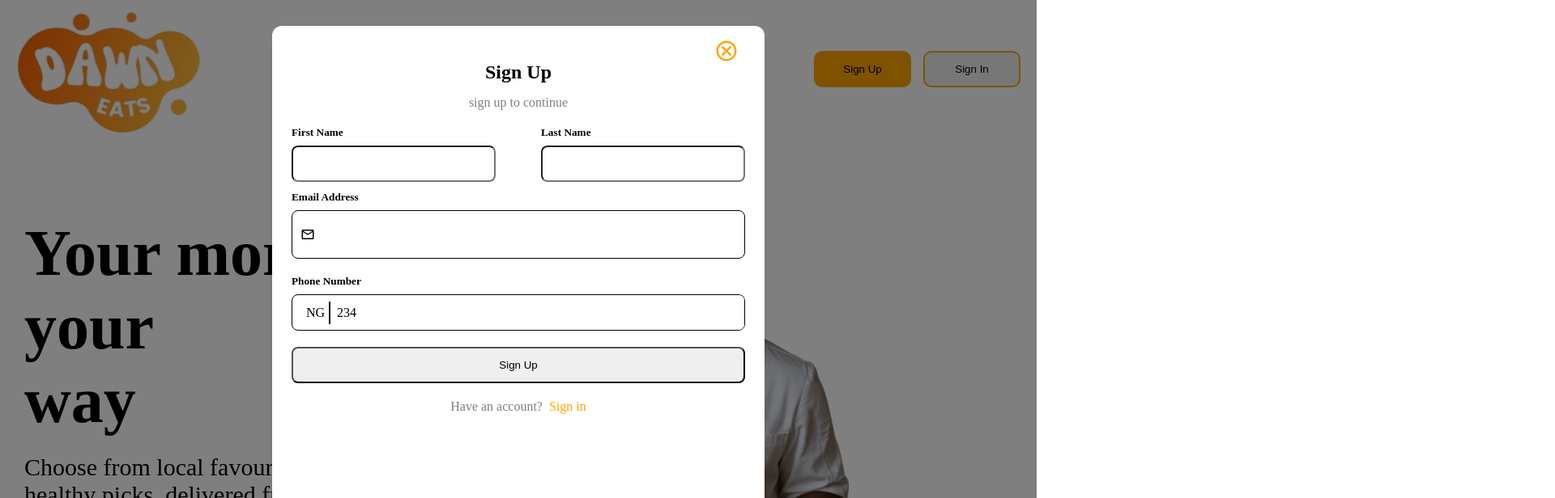
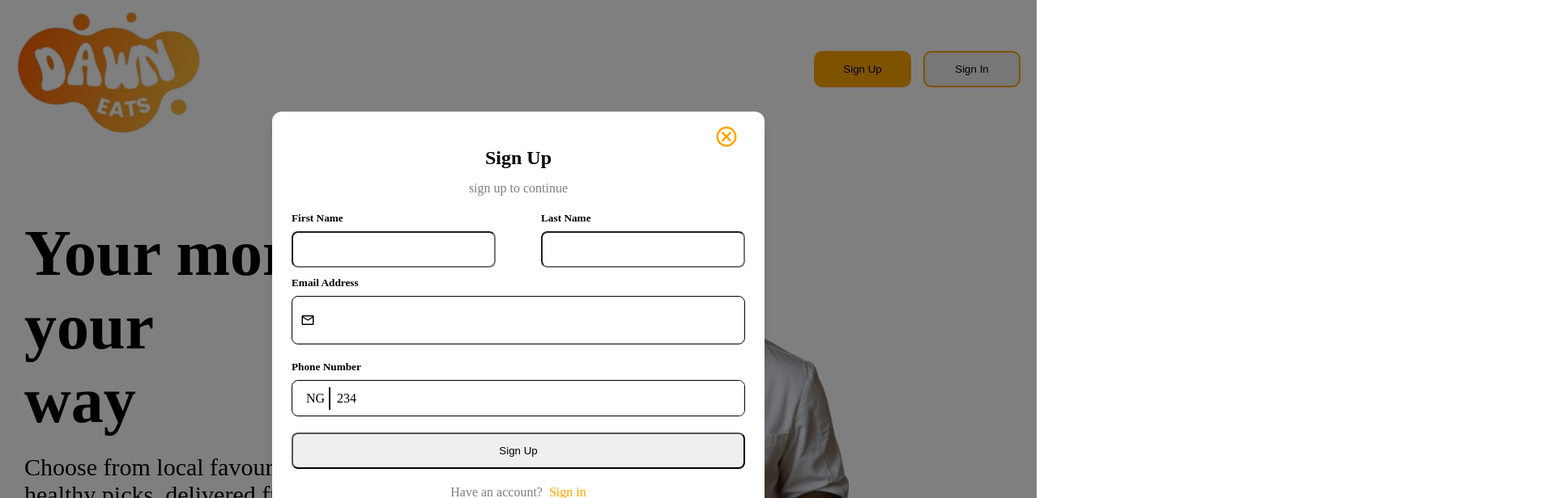
Before and after one commit to IamOluwatoyin/Dawn-Eats-BreakFast-Website, a React (Vite) app: page / in a window 1280 px wide. Both pictures are taken after a click on the button "Sign Up". Shown: the top 616 px of the page at 81% size, 1920 px wide, since content can reach past the window. Built offline with nearby package versions, Linux system fonts and the light colour scheme.

Commit message:
fix modal issues

```diff
--- a/src/Auth/Signin.jsx
+++ b/src/Auth/Signin.jsx
@@ -1,54 +1,140 @@
-import React from 'react'
-import { MdOutlineCancel,  MdOutlineMail } from "react-icons/md"
-import { NavLink } from 'react-router-dom'
-import "./Signin.css"
+import React from "react";
+import { MdOutlineCancel, MdOutlineMail } from "react-icons/md";
+import { NavLink } from "react-router-dom";
+import "./Signin.css";
 
-const Signin = ({onclose}) => {
+const Signin = ({ onclose, onSwitchToSignup }) => {
   return (
-    <div className='Signin-wrapper'>
-
-      <form className='signin-holder'>
-        <div className='img-logo'>
-        <img src='/Images/smallLogo.jpg' alt='logo'/>
+    <div className="Signin-wrapper">
+      <form className="signin-holder">
+        <div className="img-logo">
+          <img src="/Images/smallLogo.jpg" alt="logo" />
         </div>
 
-        <div onClick={()=>onclose()} className='modal-cancel2'>
-
+        <div onClick={() => onclose()} className="modal-cancel2">
           <MdOutlineCancel />
         </div>
-                <div style={{display:"flex", gap:"15px", flexDirection:"column", textAlign:"center", margin:"20px"}}>
-          <h1>Sign Up</h1>
-        <span style={{color:"grey"}}>sign up to continue</span>
+        <div
+          style={{
+            display: "flex",
+            gap: "15px",
+            flexDirection: "column",
+            textAlign: "center",
+            margin: "20px",
+          }}
+        >
+          <h1>Sign In</h1>
+          <span style={{ color: "grey" }}>sign in to continue</span>
         </div>
 
-         <div style={{width:"100%", display:"flex", flexDirection:"column", gap:"8px"}} >
-
+        <div
+          style={{
+            width: "100%",
+            display: "flex",
+            flexDirection: "column",
+            gap: "8px",
+          }}
+        >
           <h5>Email Address</h5>
-          <div style={{width:"100%", height:"60px", display:"flex", alignItems:"center",   border:"1px solid black ",  borderRadius:"8px", padding:" 0 10px", }}>
-              < MdOutlineMail style={{fontSize:"18px"}}/>
-          <input style={{flex:"1", height:"100%",   outline:"none", border:"none"}}/>
-
+          <div
+            style={{
+              width: "100%",
+              height: "60px",
+              display: "flex",
+              alignItems: "center",
+              border: "1px solid black ",
+              borderRadius: "8px",
+              padding: " 0 10px",
+            }}
+          >
+            <MdOutlineMail style={{ fontSize: "18px" }} />
+            <input
+              style={{
+                flex: "1",
+                height: "100%",
+                outline: "none",
+                border: "none",
+              }}
+            />
+          </div>
         </div>
 
-
+        <div
+          style={{
+            width: "100%",
+            marginTop: "20px",
+            display: "flex",
+            flexDirection: "column",
+            gap: "8px",
+          }}
+        >
+          <h5>Password</h5>
+          <div
+            style={{
+              width: "100%",
+              height: "60px",
+              display: "flex",
+              alignItems: "center",
+              border: "1px solid black ",
+              borderRadius: "8px",
+              padding: " 0 10px",
+            }}
+          >
+            <input
+              type="password"
+              style={{
+                flex: "1",
+                height: "100%",
+                outline: "none",
+                border: "none",
+              }}
+            />
+          </div>
         </div>
 
-        <div style={{width:"100%", marginTop:"20px", display:"flex", flexDirection:"column", gap:"8px"}}>
-            <button style={{width:"100%", height:"40px", borderRadius:"8px", padding:"10px"}}>Sign Up</button>
+        <div
+          style={{
+            width: "100%",
+            marginTop: "20px",
+            display: "flex",
+            flexDirection: "column",
+            gap: "8px",
+          }}
+        >
+          <button
+            style={{
+              width: "100%",
+              height: "40px",
+              borderRadius: "8px",
+              padding: "10px",
+            }}
+          >
+            Sign In
+          </button>
         </div>
 
-          <div style={{display:"flex",justifyContent:"center",gap:"8px", marginTop:"20px"}}>
-                   <p style={{color:"grey"}}>New to DawnEats?</p>
+        <div
+          style={{
+            display: "flex",
+            justifyContent: "center",
+            gap: "8px",
+            marginTop: "20px",
+            marginBottom: "20px",
+          }}
+        >
+          <p style={{ color: "grey" }}>New to DawnEats?</p>
 
-                   <NavLink to= {"/Signup"}style={{color:"orange", textDecoration:"none"}}> Sign up</NavLink>
+          <p
+            style={{ color: "orange", textDecoration: "none", cursor: "pointer" }}
+            onClick={onSwitchToSignup}
+          >
+            {" "}
+            Sign up
+          </p>
         </div>
+      </form>
+    </div>
+  );
+};
 
-
-      </form>
-
-
-    </div>
-  )
-}
-
-export default Signin
+export default Signin;
--- a/src/Auth/Signup.css
+++ b/src/Auth/Signup.css
@@ -1,6 +1,5 @@
-.form-wrapper{
+.form-wrapper {
   width: 100%;
-  height: 95vh;
   display: flex;
   align-items: center;
   position: fixed;
@@ -13,7 +12,7 @@
   padding: 0 1rem;
 }
 
-.form-holder{
+.form-holder {
   position: relative;
   background-color: #fff;
   border-radius: 0.75rem;
@@ -27,16 +26,12 @@
   display: flex;
   flex-direction: column;
   align-items: center;
-
- height: 87vh;
-
 }
-.modal-cancel{
+.modal-cancel {
   position: absolute;
   top: 1rem;
   right: 2rem;
   color: orange;
   font-size: 30px;
   cursor: pointer;
-
 }
--- a/src/Auth/Signup.jsx
+++ b/src/Auth/Signup.jsx
@@ -1,86 +1,221 @@
-import React, { useState } from 'react'
-import "./Signup.css"
-import { MdOutlineCancel, MdOutlineMail  } from "react-icons/md"
-import { NavLink, useNavigate } from 'react-router-dom'
-import VerifyEmail from './VerifyEmail'
+import React, { useState } from "react";
+import "./Signup.css";
+import { MdOutlineCancel, MdOutlineMail } from "react-icons/md";
+import VerifyEmail from "./VerifyEmail";
 
-const Signup = ({onclose}) => {
-   const navigate = useNavigate(
-     (<VerifyEmail/>)
-   )
+const Signup = ({ onclose, onSwitchToSignin }) => {
+  const [showModal, setModal] = useState(false);
+
+  const handleOpen = (e) => {
+    e.preventDefault();
+    console.log("clicked");
+    setModal(!showModal);
+  };
+
   return (
-    <div  className='form-wrapper'>
-
-      <form className='form-holder'>
-        <div onClick={()=>onclose()} className='modal-cancel'>
+    <>
+      {showModal ? (
+        <VerifyEmail onclose={onclose} />
+      ) : (
+        <div className="form-wrapper">
+          <form className="form-holder">
+            <div onClick={() => onclose()} className="modal-cancel">
               <MdOutlineCancel />
             </div>
 
-        <div style={{display:"flex", gap:"15px", flexDirection:"column", textAlign:"center", margin:"20px"}}>
+            <div
+              style={{
+                display: "flex",
+                gap: "15px",
+                flexDirection: "column",
+                textAlign: "center",
+                margin: "20px",
+              }}
+            >
               <h1>Sign Up</h1>
-        <span style={{color:"grey"}}>sign up to continue</span>
+              <span style={{ color: "grey" }}>sign up to continue</span>
             </div>
 
-        <div style={{width:"100%",height:"80px", display:"flex", justifyContent:"space-between", alignItems:"center"}}>
-
-          <div style={{width:"45%", height:"100%",display:"flex", flexDirection:"column",gap:"8px"}}>
+            <div
+              style={{
+                width: "100%",
+                height: "80px",
+                display: "flex",
+                justifyContent: "space-between",
+                alignItems: "center",
+              }}
+            >
+              <div
+                style={{
+                  width: "45%",
+                  height: "100%",
+                  display: "flex",
+                  flexDirection: "column",
+                  gap: "8px",
+                }}
+              >
                 <h5>First Name</h5>
-               <input style={{width:"100%", height:"45px", borderRadius:"8px", padding:"10px"}}/>
+                <input
+                  style={{
+                    width: "100%",
+                    height: "45px",
+                    borderRadius: "8px",
+                    padding: "10px",
+                  }}
+                />
               </div>
 
-          <div style={{width:"45%", height:"100%",display:"flex",flexDirection:"column",gap:"8px"}}>
-
+              <div
+                style={{
+                  width: "45%",
+                  height: "100%",
+                  display: "flex",
+                  flexDirection: "column",
+                  gap: "8px",
+                }}
+              >
                 <h5> Last Name</h5>
-             <input style={{width:"100%", height:"45px", borderRadius:"8px", padding:"10px"}}/>
+                <input
+                  style={{
+                    width: "100%",
+                    height: "45px",
+                    borderRadius: "8px",
+                    padding: "10px",
+                  }}
+                />
+              </div>
             </div>
 
-        </div >
-
-        <div style={{width:"100%", display:"flex", flexDirection:"column", gap:"8px"}} >
+            <div
+              style={{
+                width: "100%",
+                display: "flex",
+                flexDirection: "column",
+                gap: "8px",
+              }}
+            >
               <h5>Email Address</h5>
-          <div style={{width:"100%", height:"60px", display:"flex", alignItems:"center",   border:"1px solid black ",  borderRadius:"8px", padding:" 0 10px", }}>
-                        < MdOutlineMail style={{fontSize:"18px"}}/>
-                    <input style={{flex:"1", height:"100%",   outline:"none", border:"none"}}/>
-
+              <div
+                style={{
+                  width: "100%",
+                  height: "60px",
+                  display: "flex",
+                  alignItems: "center",
+                  border: "1px solid black ",
+                  borderRadius: "8px",
+                  padding: " 0 10px",
+                }}
+              >
+                <MdOutlineMail style={{ fontSize: "18px" }} />
+                <input
+                  style={{
+                    flex: "1",
+                    height: "100%",
+                    outline: "none",
+                    border: "none",
+                  }}
+                />
+              </div>
             </div>
 
+            <div
+              style={{
+                width: "100%",
+                display: "flex",
+                flexDirection: "column",
+                gap: "8px",
+                marginTop: "20px",
+              }}
+            >
+              <h5>Phone Number</h5>
+              <div
+                style={{
+                  width: "100%",
+                  height: "45px",
+                  display: "flex",
+                  alignItems: "center",
+                  border: "1px solid black ",
+                  borderRadius: "8px",
+                  overflow: "hidden",
+                }}
+              >
+                <div
+                  style={{
+                    display: "flex",
+                    alignItems: "center",
+                    padding: "0 12px",
+                    gap: "8px",
+                    height: "100%",
+                  }}
+                >
+                  <p style={{ borderRight: "2px solid black", padding: "5px" }}>
+                    NG
+                  </p>
+                  <p>234</p>
+                </div>
+                <input
+                  style={{
+                    flex: "1",
+                    height: "100%",
+                    outline: "none",
+                    border: "none",
+                    padding: "0 10px",
+                  }}
+                />
+              </div>
             </div>
 
-        <div style={{width:"100%", display:"flex", flexDirection:"column", gap:"8px",marginTop:"20px"}} >
-             <h5>Phone Number</h5>
-             <div style={{width:"100%", height:"45px", display:"flex",alignItems:"center",border:"1px solid black ",  borderRadius:"8px", overflow:"hidden"}}>
-              <div style={{ display:"flex",alignItems:"center", padding:"0 12px", gap:"8px", height:"100%" }}>
-                <p style={{borderRight:"2px solid black", padding:"5px"}}>
-                  NG
-                </p>
-                <p>
-                  234
+            <div
+              style={{
+                width: "100%",
+                marginTop: "20px",
+                display: "flex",
+                flexDirection: "column",
+                gap: "8px",
+              }}
+            >
+              <button
+                style={{
+                  width: "100%",
+                  height: "45px",
+                  borderRadius: "8px",
+                  padding: "10px",
+                  cursor: "pointer",
+                }}
+                onClick={handleOpen}
+              >
+                Sign Up
+              </button>
+            </div>
+
+            <div
+              style={{
+                display: "flex",
+                justifyContent: "center",
+                gap: "8px",
+                marginTop: "20px",
+              }}
+            >
+              <p style={{ color: "grey" }}>Have an account?</p>
+
+              <p
+                style={{
+                  color: "orange",
+                  textDecoration: "none",
+                  cursor: "pointer",
+                  marginBottom: "20px",
+                }}
+                onClick={onSwitchToSignin}
+              >
+                {" "}
+                Sign in
               </p>
             </div>
-               <input style={{flex:"1", height:"100%", outline:"none", border:"none", padding:"0 10px"}}/>
+          </form>
+        </div>
+      )}
+    </>
+  );
+};
 
-             </div>
-
-
-        </div>
-
-         <div style={{width:"100%", marginTop:"20px", display:"flex", flexDirection:"column", gap:"8px"}}>
-            <button style={{width:"100%", height:"45px", borderRadius:"8px", padding:"10px"}} onClick={navigate}>Sign Up</button>
-         </div>
-
-
-        <div style={{display:"flex",justifyContent:"center",gap:"8px", marginTop:"20px"}}>
-          <p style={{color:"grey"}}>Have an account?</p>
-
-          <NavLink to= {"/Signin"}style={{color:"orange", textDecoration:"none"}}> Sign in</NavLink>
-        </div>
-
-
-      </form>
-
-
-    </div>
-  )
-}
-
-export default Signup
+export default Signup;
--- a/src/Pages/LandingPage.jsx
+++ b/src/Pages/LandingPage.jsx
@@ -4,24 +4,10 @@ import LandingPageCard from "../Components/LandingPageCard";
 import Footer from "../Components/Footer";
 import Signup from "../Auth/Signup";
 import Signin from "../Auth/Signin";
+import { Content } from "../utils";
 
 const LandingPage = () => {
-  const Content = [
-    {
-      h1: "Your morning, your \nway ",
-      span: "Choose from local favourites or \nhealthy picks, delivered fresh to your \ndoor",
-    },
 
-    {
-      h1: "Start your day right",
-      span: "Fresh healthy breakfasts \ndelivered on time every \nmorning",
-    },
-
-    {
-      h1: "No more skipped \nbreakfasts",
-      span: "Order in seconds, enjoy in \nminutes. simple fast and reliable",
-    },
-  ];
   const [textIndex, setTextIndex] = useState(0);
 
   useEffect(() => {
@@ -35,6 +21,7 @@ const LandingPage = () => {
   const [opensignInModal, setopensignInModal] = useState(false);
 
   return (
+
     <div className="general-wrapper">
       <div className="LandingPage-Wrapper">
         <section className="LandingPage-container">
@@ -43,17 +30,43 @@ const LandingPage = () => {
           </div>
 
           <div className="button-div">
-            <button className="SignUp-btn" onClick={()=>setopensignUpModal(true)}>Sign Up</button>
-            <button className="login-btn" onClick={()=>setopensignInModal(true)}>Sign In</button>
+            <button
+              className="SignUp-btn"
+              onClick={() => {
+                setopensignUpModal(true);
+                setopensignInModal(false);
+              }}
+            >
+              Sign Up
+            </button>
+            <button
+              className="login-btn"
+              onClick={() => {
+                setopensignInModal(true);
+                setopensignUpModal(false);
+              }}
+            >
+              Sign In
+            </button>
           </div>
-           {
-        opensignUpModal && <Signup onclose={()=>setopensignUpModal(false)} />
-      }
-
-      {
-        opensignInModal && <Signin onclose={()=>setopensignInModal(false)} />
-      }
-
+          {opensignUpModal && (
+            <Signup
+              onclose={() => setopensignUpModal(false)}
+              onSwitchToSignin={() => {
+                setopensignUpModal(false);
+                setopensignInModal(true);
+              }}
+            />
+          )}
+          {opensignInModal && (
+            <Signin
+              onclose={() => setopensignInModal(false)}
+              onSwitchToSignup={() => {
+                setopensignInModal(false);
+                setopensignUpModal(true);
+              }}
+            />
+          )}
         </section>
 
         <article className="Img-Content-section">
@@ -159,8 +172,24 @@ const LandingPage = () => {
             Your breakfast is on the way before you know it.
           </p>
           <div className="logistics-btn-holder">
-            <button className="logistics-btn1">Sign up</button>
-            <button className="logistics-btn2">Sign in</button>
+            <button
+              className="logistics-btn1"
+              onClick={() => {
+                setopensignUpModal(true);
+                setopensignInModal(false);
+              }}
+            >
+              Sign up
+            </button>
+            <button
+              className="logistics-btn2"
+              onClick={() => {
+                setopensignInModal(true);
+                setopensignUpModal(false);
+              }}
+            >
+              Sign in
+            </button>
           </div>
         </div>
 
@@ -205,8 +234,6 @@ const LandingPage = () => {
       </section>
 
       <Footer />
-
-
     </div>
   );
 };
--- a/src/Routes/Router.jsx
+++ b/src/Routes/Router.jsx
@@ -14,9 +14,6 @@ const Router = () => {
     <BrowserRouter>
       <Routes>
         <Route path="/" element={<LandingPage />} />
-        <Route path="/Signin" element={<Signin/>} />
-        <Route path="/Signup" element={<Signup/>} />
-        <Route path="/VerifyEmail" element={<VerifyEmail/>} />
         <Route element={<Layout />}>
           <Route path="theplacepage" element={<ThePlacePage />} />
           <Route path="dinepage" element={<DinePage />} />
--- /dev/null
+++ b/src/utils/index.js
@@ -0,0 +1,66 @@
+export const Content = [
+  {
+    h1: "Your morning, your \nway ",
+    span: "Choose from local favourites or \nhealthy picks, delivered fresh to your \ndoor",
+  },
+
+  {
+    h1: "Start your day right",
+    span: "Fresh healthy breakfasts \ndelivered on time every \nmorning",
+  },
+
+  {
+    h1: "No more skipped \nbreakfasts",
+    span: "Order in seconds, enjoy in \nminutes. simple fast and reliable",
+  },
+];
+
+
+export const LandingPageData = [
+    {
+      id: 1,
+      image: "/Images/Scrambledeggsandtoast.jpg",
+      text: "Scrambledeggsandtoast"
+    },
+    {
+      id: 2,
+      image: "/Images/Custard.jpg",
+       text: "Akara(bean-cake) pap"
+    },
+    {
+      id: 3,
+      image: "/Images/Smoothies.jpg",
+       text: "Smoothies"
+    },
+    {
+      id: 4,
+      image: "/Images/Espresso-coffee.jpg",
+       text: "Espresso-coffee"
+    },
+    {
+      id: 5,
+      image: "/Images/Oatmeal-blueberries.jpg",
+       text: "Oatmeal, blueberries and granola"
+    },
+
+     {
+      id: 6,
+      image: "/Images/Pancakes.jpg",
+       text: "Scrambled Eggs"
+    },
+    {
+      id: 7,
+      image: "/Images/Greek-youghurt-berries.jpg",
+       text: "Greek youghurt and berries"
+    },
+    {
+      id: 8,
+      image: "/Images/Toastbread.jpg",
+       text: "Toast Bread and Honey"
+    },
+    {
+      id: 9,
+      image: "/Images/Pastries.jpg",
+       text: "Pastries"
+    },
+  ];
```
Also changed, not shown: src/Auth/Signin.css (+4 -8 lines), src/Auth/VerifyEmail.jsx (+33 -6 lines), src/Components/LandingPageCard.css (+8 -3 lines), src/Components/LandingPageCard.jsx (+1 -47 lines). Lines whose indentation alone changed are shown as unchanged.
